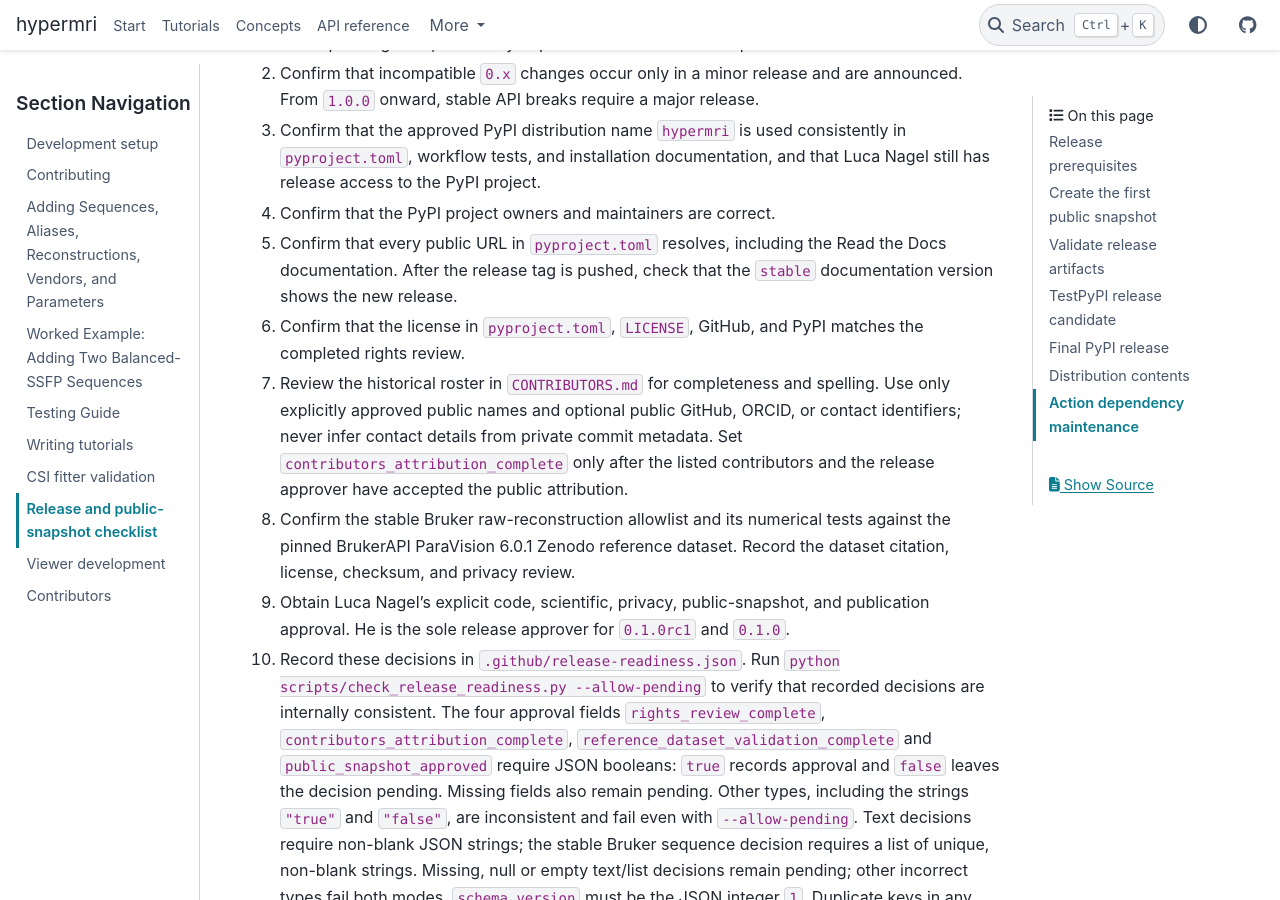
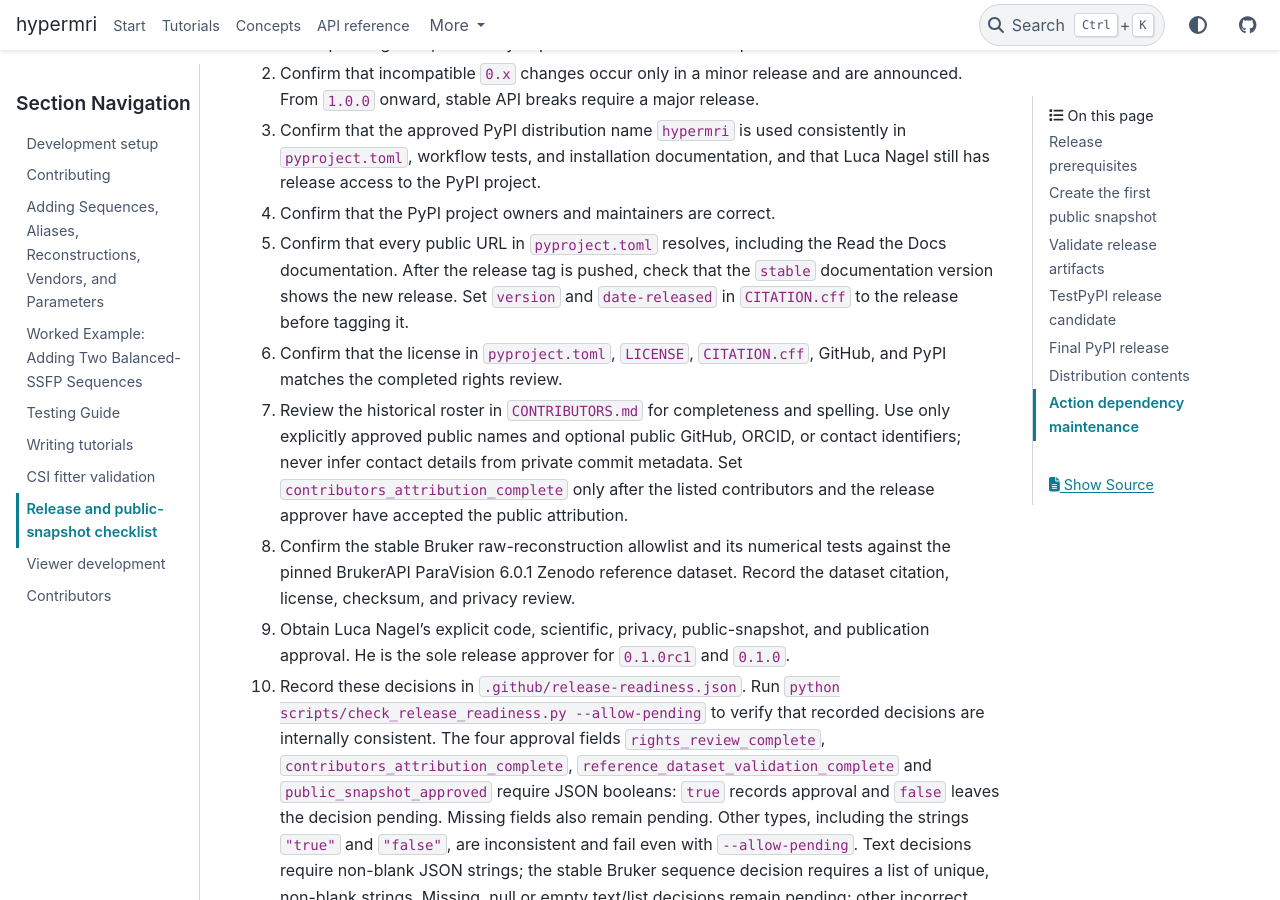
Before and after one commit to LucaNagel/hypermri, a Sphinx documentation site: the page built from docs/source/development/release.rst, in a window 1280 px wide and 900 px high, scrolled down 596 px. Built offline with Sphinx 7.4.7 and the PyData theme 0.15.4, drawn with Linux system fonts in a browser that asks for light colours.

Commit message:
Add a CITATION.cff for citing HyperMRI (#9)
GitHub shows "Cite this repository" from this file. The release checklist
now updates its version and release date before tagging and includes it in
the licence consistency check.

```diff
--- a/docs/source/development/release.rst
+++ b/docs/source/development/release.rst
@@ -29,9 +29,10 @@ Before exporting or publishing a release:
 4. Confirm that the PyPI project owners and maintainers are correct.
 5. Confirm that every public URL in ``pyproject.toml`` resolves, including the
    Read the Docs documentation. After the release tag is pushed, check that the
-   ``stable`` documentation version shows the new release.
-6. Confirm that the license in ``pyproject.toml``, ``LICENSE``, GitHub, and
-   PyPI matches the completed rights review.
+   ``stable`` documentation version shows the new release. Set ``version`` and
+   ``date-released`` in ``CITATION.cff`` to the release before tagging it.
+6. Confirm that the license in ``pyproject.toml``, ``LICENSE``, ``CITATION.cff``,
+   GitHub, and PyPI matches the completed rights review.
 7. Review the historical roster in ``CONTRIBUTORS.md`` for completeness and
    spelling. Use only explicitly approved public names and optional public
    GitHub, ORCID, or contact identifiers; never infer contact details from
```
Also changed, not shown: 1 other file.
